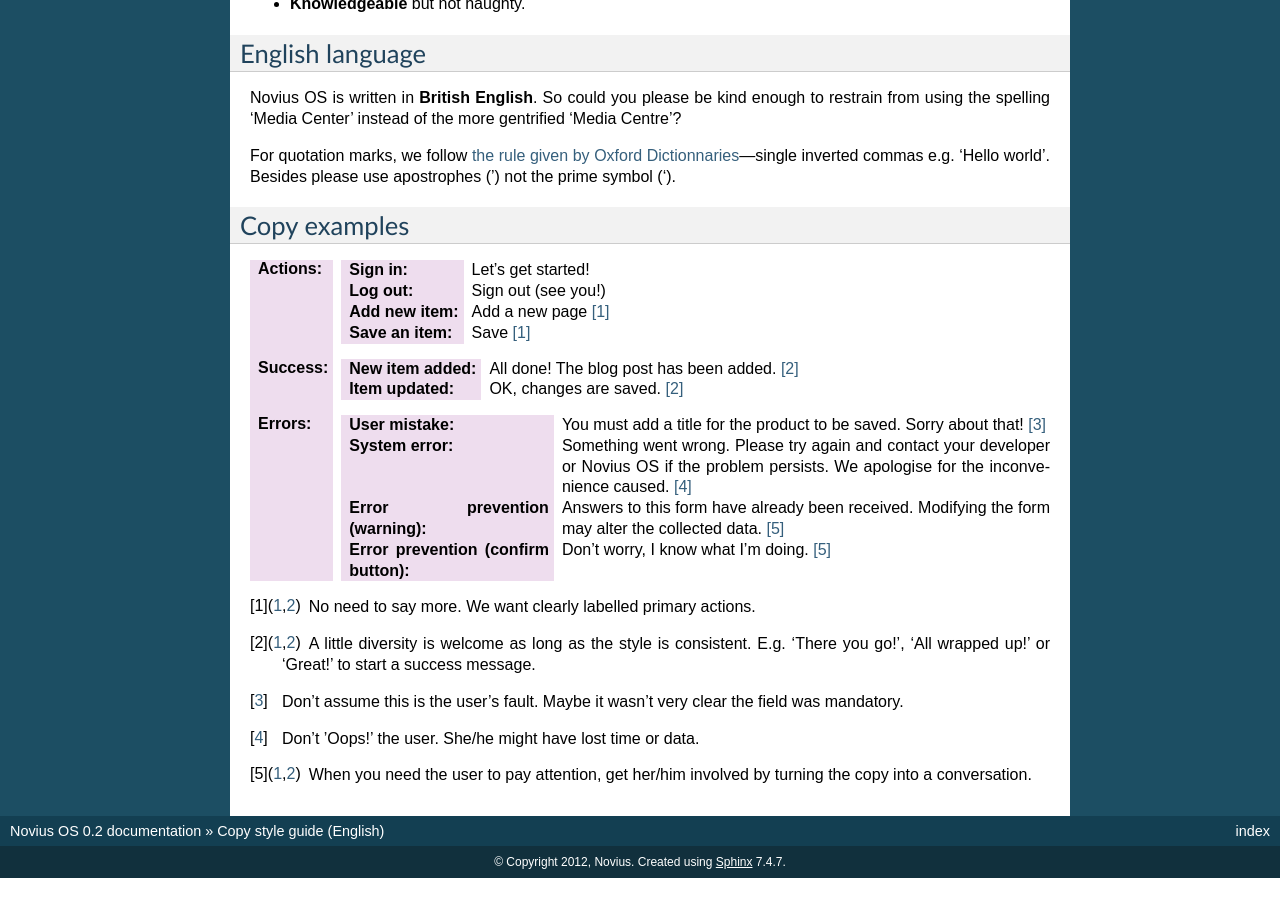
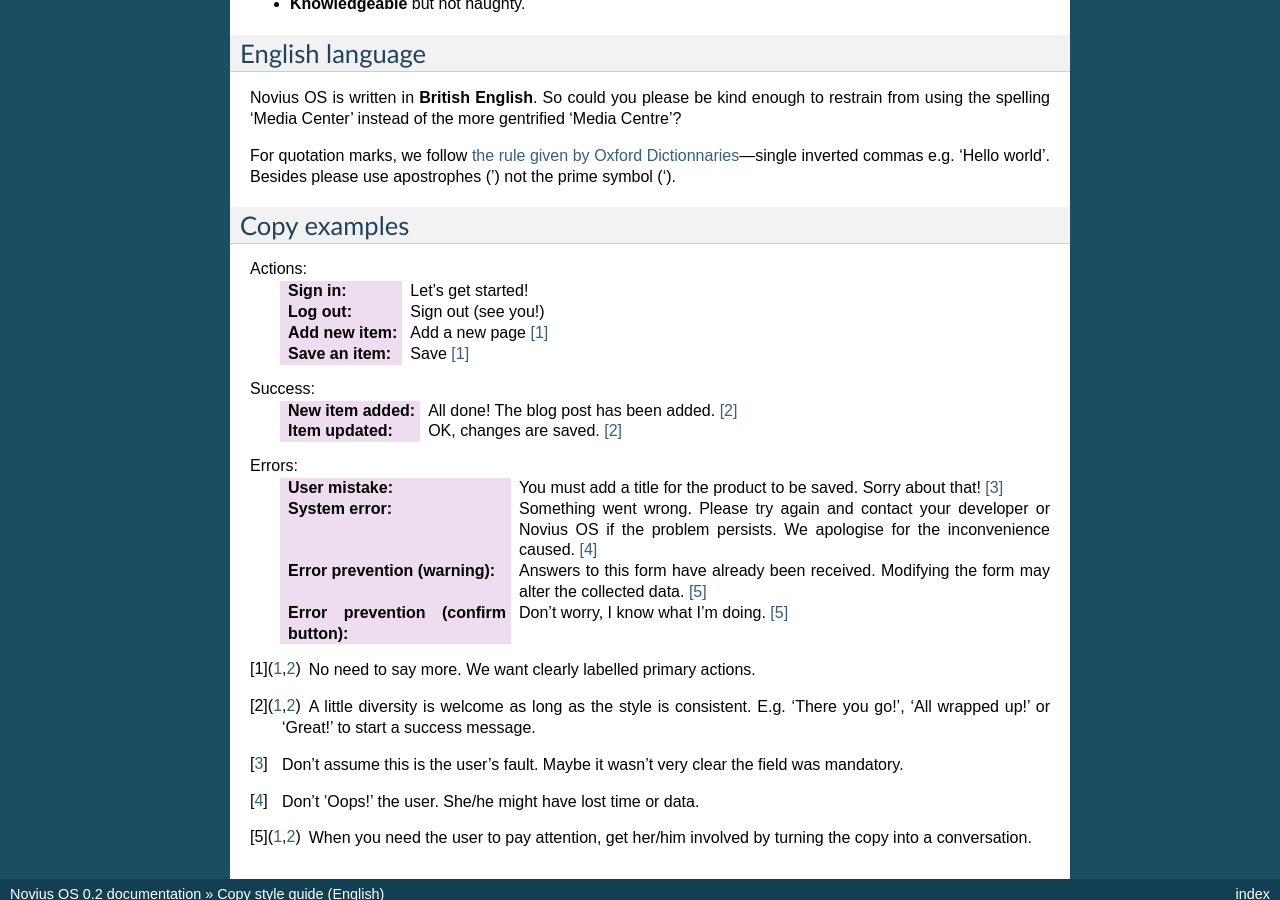
Before and after one commit to Meroje/documentation-en, a Sphinx documentation site: the page built from source/contribute/copy-style-guide.rst, in a window 1280 px wide and 900 px high, scrolled down 910 px. Built offline with Sphinx 7.4.7, drawn with Linux system fonts in a browser that asks for light colours; before the commit the page ends 1788 px from its top, so only the background shows below that.

```diff
--- a/source/contribute/copy-style-guide.rst
+++ b/source/contribute/copy-style-guide.rst
@@ -44,20 +44,17 @@ For quotation marks, we follow `the rule given by Oxford Dictionnaries <http://o
 Copy examples
 *************
 
-:Actions:
-
+Actions:
     :Sign in: Let’s get started!
     :Log out: Sign out (see you!)
     :Add new item: Add a new page [1]_
     :Save an item: Save [1]_
 
-:Success:
-
+Success:
     :New item added: All done! The blog post has been added. [2]_
     :Item updated: OK, changes are saved. [2]_
 
-:Errors:
-
+Errors:
     :User mistake: You must add a title for the product to be saved. Sorry about that! [3]_
     :System error: Something went wrong. Please try again and contact your developer or Novius OS if the problem persists. We apologise for the inconvenience caused. [4]_
     :Error prevention (warning): Answers to this form have already been received. Modifying the form may alter the collected data. [5]_
```
